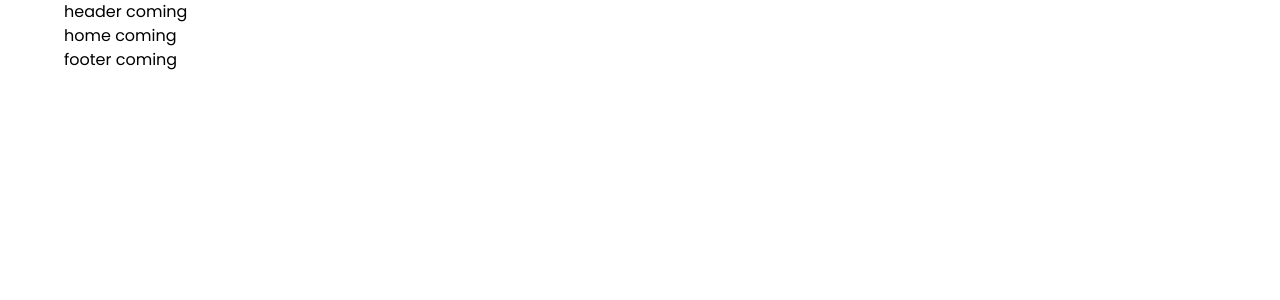
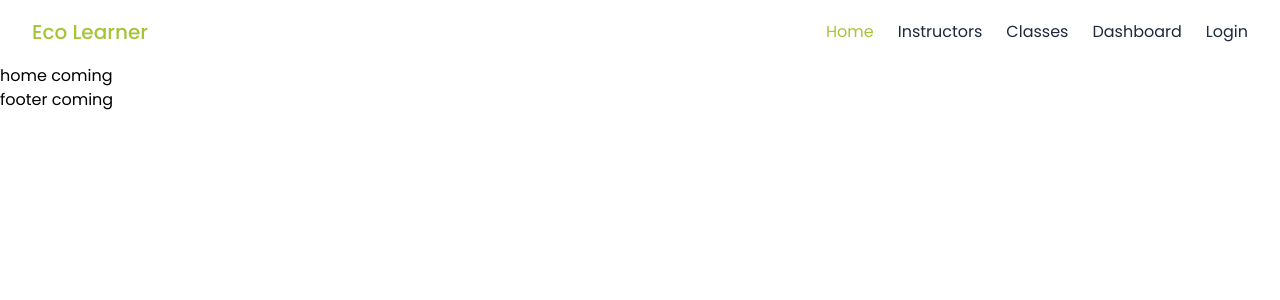
Before and after one commit to foridislam332/Eco_Learner, a React (Vite) app: page / in a window 1280 px wide. Shown: the top 300 px of the page. Built offline with nearby package versions, Linux system fonts and the light colour scheme.

Commit message:
header done with responsive

```diff
--- a/package.json
+++ b/package.json
@@ -14,6 +14,7 @@
     "match-sorter": "^6.3.1",
     "react": "^18.2.0",
     "react-dom": "^18.2.0",
+    "react-icons": "^4.9.0",
     "react-router-dom": "^6.12.0",
     "sort-by": "^1.2.0",
     "typeface-poppins": "^1.1.13"
--- /dev/null
+++ b/src/components/Shared/Header/ActiveLink.jsx
@@ -0,0 +1,16 @@
+import { NavLink } from 'react-router-dom';
+
+const ActiveLink = ({ to, children }) => {
+    return (
+        <NavLink to={to}
+            className={({ isActive }) =>
+                isActive
+                    ? "text-green"
+                    : 'hover:text-green duration-300 ease-in-out'}
+        >
+            {children}
+        </NavLink>
+    );
+};
+
+export default ActiveLink;
--- a/src/components/Shared/Header/Header.jsx
+++ b/src/components/Shared/Header/Header.jsx
@@ -1,9 +1,35 @@
+import { useState } from "react";
+import { Link } from "react-router-dom";
+import NavItem from "./NavItem";
+
+// react icons
+import { HiBars3 } from 'react-icons/hi2';
+import MobileNav from "./MobileNav";
 
 const Header = () => {
+    const [open, setOpen] = useState(false);
     return (
-        <div>
-            header coming
-        </div>
+        <header>
+            <div className="max-w-7xl mx-auto px-4 sm:px-6 lg:px-8">
+                <nav className="flex items-center justify-between h-16">
+                    <div className="flex-shrink-0">
+                        <Link to="/" className="text-green font-medium text-xl">Eco Learner</Link>
+                    </div>
+
+                    {/* bars icons */}
+                    <button className="inline-block lg:hidden" onClick={() => setOpen(!open)}>
+                        <HiBars3 className="text-navy hover:text-pink duration-300" size={28} />
+                    </button>
+
+                    <ul className="hidden lg:flex items-center gap-6 text-dark">
+                        <NavItem />
+                    </ul>
+                </nav>
+
+                {/* mobile nav */}
+                <MobileNav open={open} toggle={() => setOpen(!open)} />
+            </div>
+        </header>
     );
 };
 
--- /dev/null
+++ b/src/components/Shared/Header/MobileNav.jsx
@@ -0,0 +1,25 @@
+import React from 'react';
+import NavItem from './NavItem';
+
+// react icons
+import { MdClose } from "react-icons/md";
+
+const MobileNav = ({ open, toggle }) => {
+    return (
+        <>
+            <nav className={`lg:hidden fixed bg-dark text-white w-[250px] h-screen top-0 z-50 px-6 transition-all duration-300 ease-in ${open ? 'right-0' : '-right-80 '}`}>
+                <button onClick={toggle} className='text-red text-3xl absolute top-3 right-3'>
+                    <MdClose />
+                </button>
+
+                <ul className='mt-16 flex flex-col gap-3'>
+                    <NavItem />
+                </ul>
+            </nav>
+            {/* overlay */}
+            <div onClick={toggle} className={`fixed lg:hidden w-full h-screen top-0 left-0 z-30 bg-[rgba(0,0,0,.5)] transition-all duration-300 ${open ? 'opacity-100 visible' : 'opacity-0 invisible'}`}></div>
+        </>
+    );
+};
+
+export default MobileNav;
--- /dev/null
+++ b/src/components/Shared/Header/NavItem.jsx
@@ -0,0 +1,26 @@
+import React from 'react';
+import ActiveLink from './ActiveLink';
+
+const NavItem = () => {
+    return (
+        <>
+            <li>
+                <ActiveLink to='/'>Home</ActiveLink>
+            </li>
+            <li>
+                <ActiveLink to='/instructors'>Instructors</ActiveLink>
+            </li>
+            <li>
+                <ActiveLink to='/classes'>Classes</ActiveLink>
+            </li>
+            <li>
+                <ActiveLink to='/dashboard '>Dashboard </ActiveLink>
+            </li>
+            <li>
+                <ActiveLink to='/login'>Login</ActiveLink>
+            </li>
+        </>
+    );
+};
+
+export default NavItem;
--- a/src/layouts/Main.jsx
+++ b/src/layouts/Main.jsx
@@ -4,11 +4,13 @@ import Footer from "../components/Shared/Footer";
 
 const Main = () => {
     return (
-        <div className="container">
+        <>
             <Header />
-            <Outlet />
+            <main>
+                <Outlet />
+            </main>
             <Footer />
-        </div>
+        </>
     );
 };
 
--- a/tailwind.config.js
+++ b/tailwind.config.js
@@ -13,22 +13,7 @@ export default {
         'red': '#f05a21',
         'dark': '#1e293b',
         'gray': '#666666',
-      },
-      container: {
-        center: true,
-        padding: {
-          DEFAULT: '1rem',
-          sm: '2rem',
-          lg: '3rem',
-          xl: '4rem',
-        },
-        maxWidth: {
-          'sm': '640px',
-          'md': '768px',
-          'lg': '1024px',
-          'xl': '1170px'
-        },
-      },
+      }
     },
   },
   plugins: [],
```
Also changed, not shown: .eslintrc.cjs, 1 other file (tests, documents, lock files or other folders).
